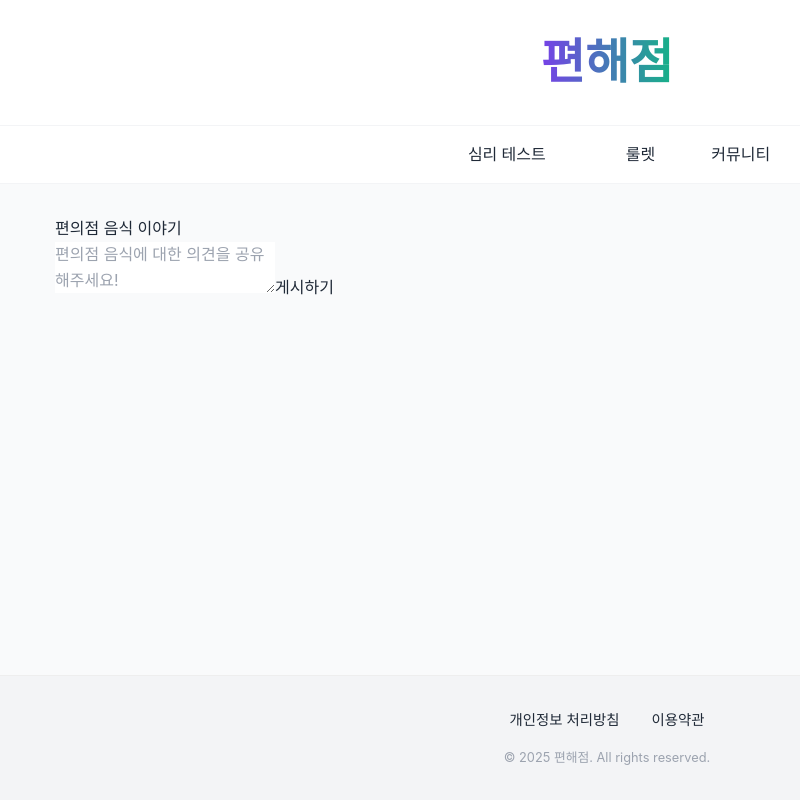
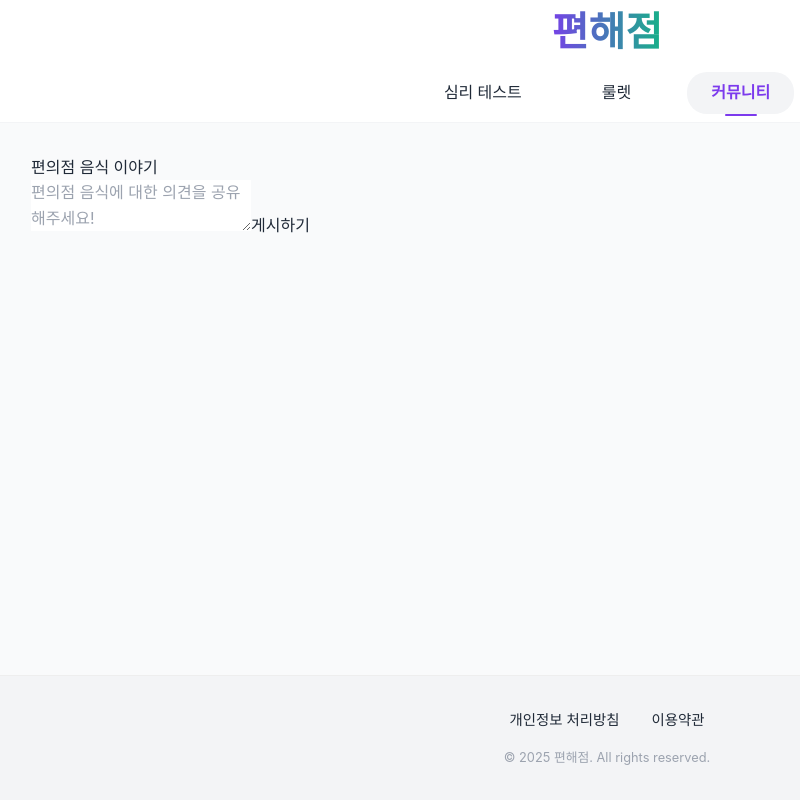
Before and after one commit to PyeonhaejeomTeam/Pyeonhaejeom, a Next.js app: page /community in a window 1280 px wide. Shown: the whole page, without its empty margins (33-833 px from the left). Built offline with nearby package versions, Linux system fonts and the light colour scheme; a web font is replaced by a local one.

Commit message:
Menu active효과 추가

```diff
--- a/app/community/page.js
+++ b/app/community/page.js
@@ -4,7 +4,7 @@ import ConvenienceFoodCommunity from "@/components/ConvenienceFoodCommunity";
 
 export default function CommunityPage() {
   return (
-    <div className="container mx-auto px-4 py-8">
+    <div className="community_container">
       <ConvenienceFoodCommunity />
     </div>
   );
--- a/app/globals.css
+++ b/app/globals.css
@@ -73,9 +73,7 @@ body {
 /* Header 스타일 */
 .header {
   width: 100%;
-  padding: 1rem 0;
   background-color: white;
-  border-bottom: 1px solid var(--gray-light);
 }
 
 .header_container {
@@ -85,6 +83,7 @@ body {
   max-width: var(--max-width);
   margin: 0 auto;
   padding: 0 1rem;
+  height: 4em;
 }
 
 .header_content {
@@ -95,7 +94,7 @@ body {
 }
 
 .header_title {
-  font-size: 3rem;
+  font-size: 2.5rem;
   font-weight: 800;
   text-decoration: none;
   background: linear-gradient(
@@ -127,11 +126,30 @@ body {
   padding: 0.5rem 1.5rem;
   border-radius: 20px;
   transition: all 0.2s ease;
+  position: relative;
 }
 
 .menu_link:hover {
   background-color: var(--gray-light);
   color: var(--primary-color);
+}
+
+.menu_link_active {
+  color: var(--primary-color);
+  background-color: var(--gray-light);
+  font-weight: 600;
+}
+
+.menu_link_active::after {
+  content: "";
+  position: absolute;
+  bottom: -2px;
+  left: 50%;
+  transform: translateX(-50%);
+  width: 30%;
+  height: 2px;
+  background-color: var(--primary-color);
+  border-radius: 2px;
 }
 
 /* Footer 스타일 */
--- a/components/Menu.js
+++ b/components/Menu.js
@@ -1,15 +1,35 @@
+"use client";
+
 import Link from "next/link";
+import { usePathname } from "next/navigation";
 
 export default function Menu() {
+  const pathname = usePathname();
+
   return (
     <nav className="menu_container">
-      <Link href="/game" className="menu_link">
+      <Link
+        href="/game"
+        className={`menu_link ${
+          pathname === "/game" ? "menu_link_active" : ""
+        }`}
+      >
         심리 테스트
       </Link>
-      <Link href="/roulette" className="menu_link">
+      <Link
+        href="/roulette"
+        className={`menu_link ${
+          pathname === "/roulette" ? "menu_link_active" : ""
+        }`}
+      >
         룰렛
       </Link>
-      <Link href="/community" className="menu-item">
+      <Link
+        href="/community"
+        className={`menu_link ${
+          pathname === "/community" ? "menu_link_active" : ""
+        }`}
+      >
         커뮤니티
       </Link>
     </nav>
```
